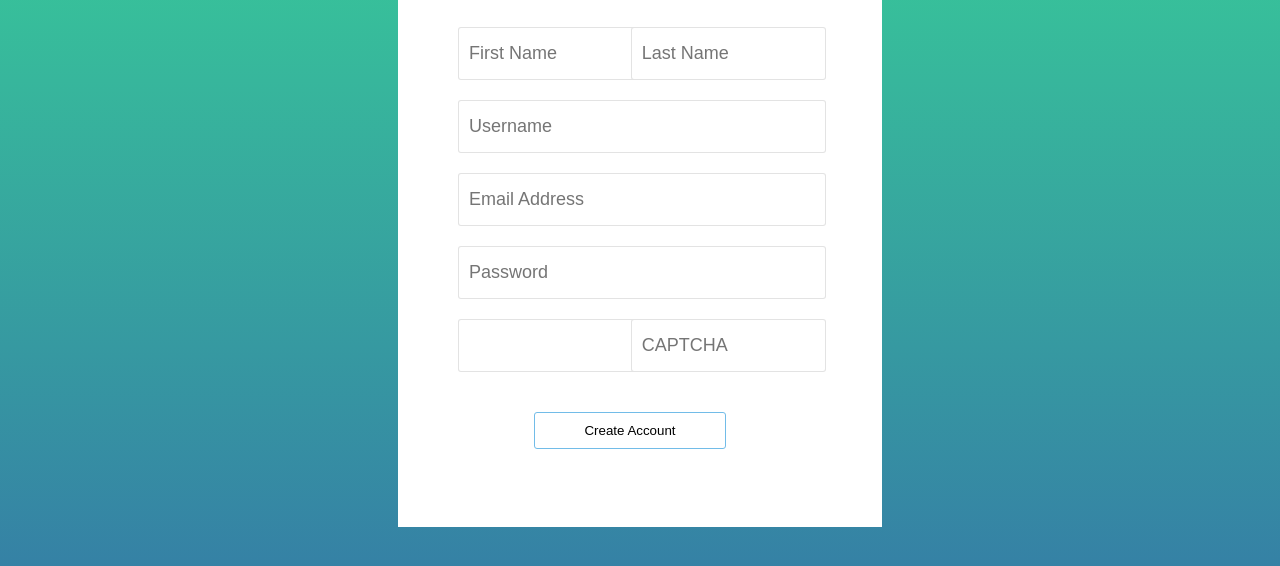
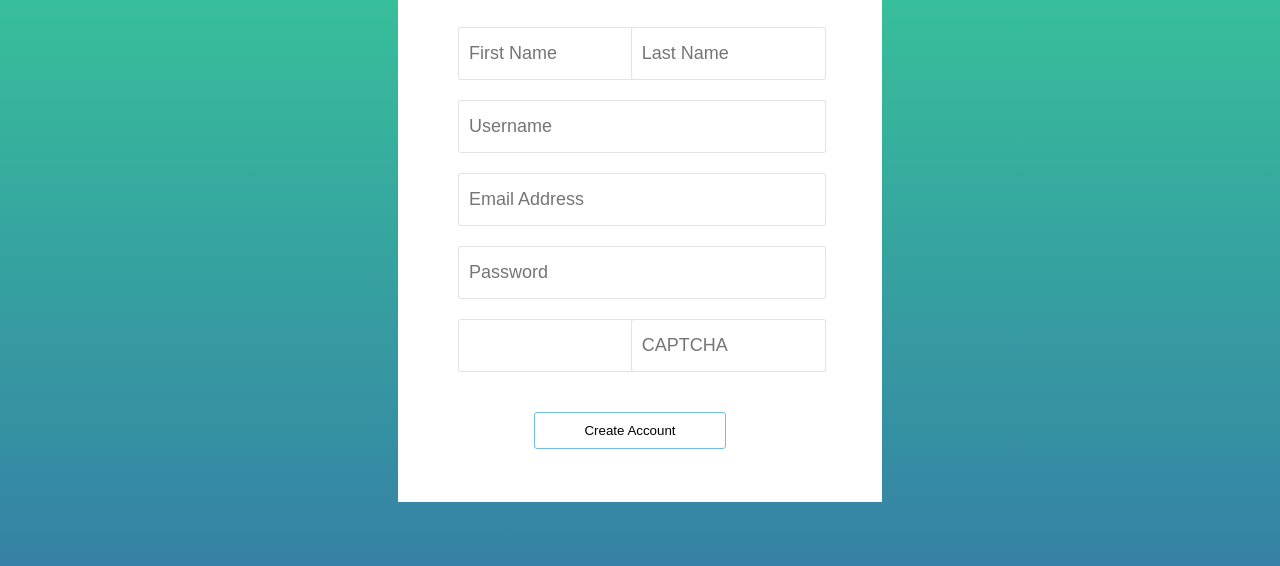
Before and after one commit to DexterDavenport/VectorQR-Website, a plain HTML site: page pages/registration.html in a window 1280 px wide. Shown: the part 186-752 px from the top of the page. Drawn offline with Linux system fonts and the light colour scheme.

```diff
--- a/src/styles/registration.css
+++ b/src/styles/registration.css
@@ -38,7 +38,7 @@ body {
     margin-bottom: 10%;
     background-color: white;
     width:30%;
-    height: 575px;
+    height: 550px;
 }
 
 .registration-title-container {
```
